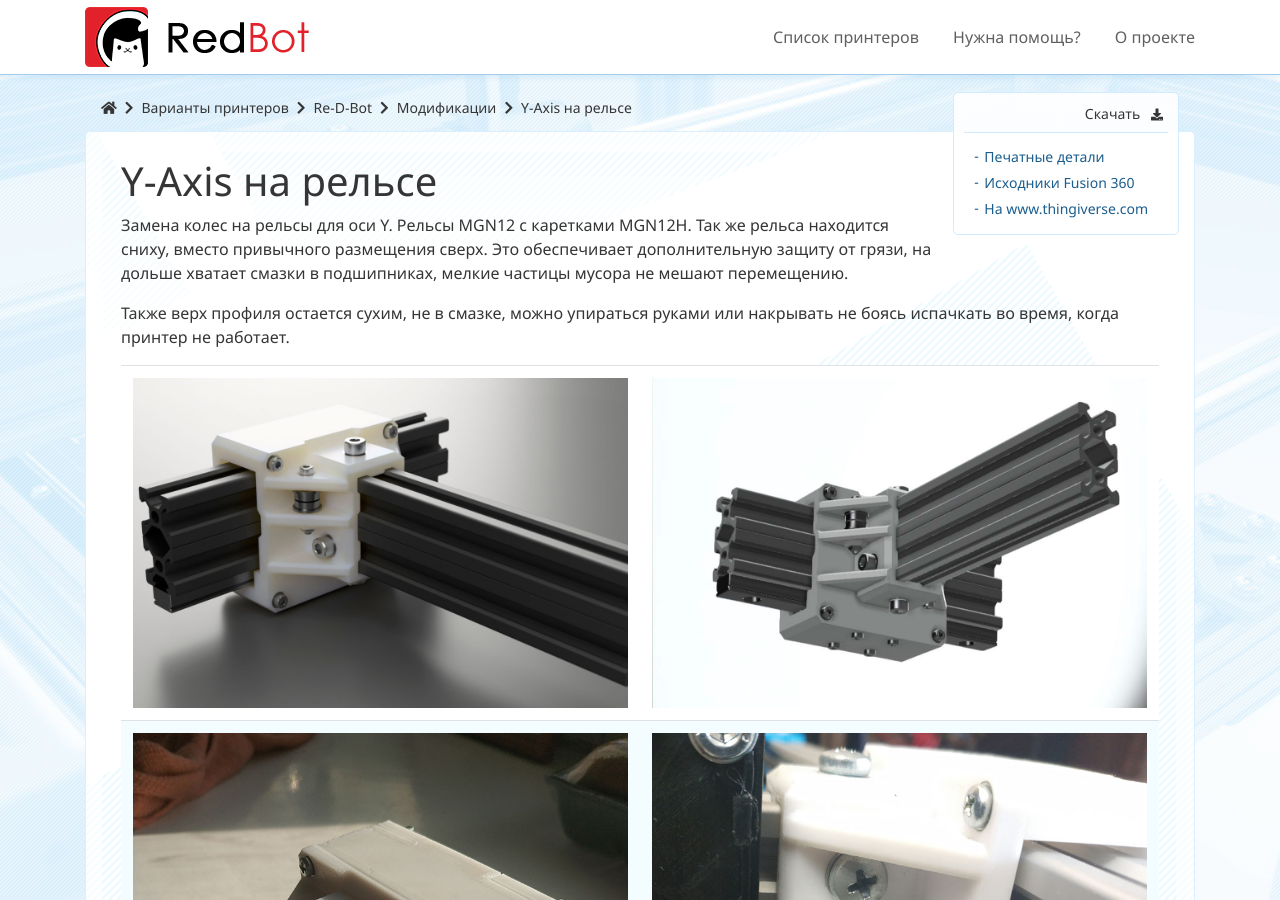
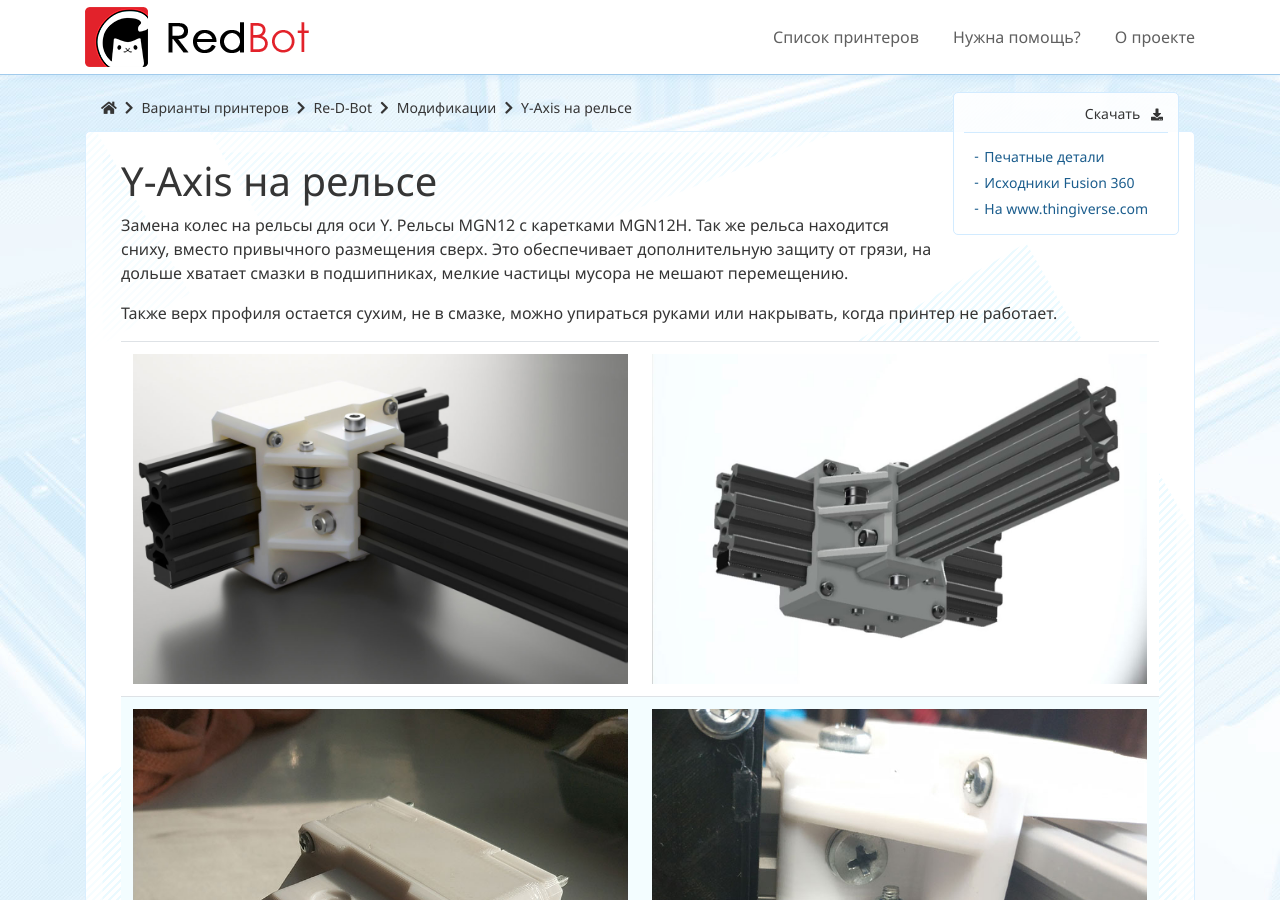
Before and after one commit to NickRimmer/RedBot, a Jekyll site: the page built from pages/ru/printers/v1/mods/list/mgn12_y_axis.md, in a window 1280 px wide and 900 px high. Built offline with Jekyll 4.4.1, drawn with Linux system fonts in a browser that asks for light colours; nearby versions of some CDN libraries; comment, search, counter and statistics services are not loaded.

Commit message:
text update

```diff
--- a/pages/ru/printers/v1/mods/list/mgn12_y_axis.md
+++ b/pages/ru/printers/v1/mods/list/mgn12_y_axis.md
@@ -25,7 +25,7 @@ order: 200
 # Y-Axis на рельсе
 Замена колес на рельсы для оси Y. Рельсы MGN12 с каретками MGN12H. Так же рельса находится сниху, вместо привычного размещения сверх. Это обеспечивает дополнительную защиту от грязи, на дольше хватает смазки в подшипниках, мелкие частицы мусора не мешают перемещению.
 
-Также верх профиля остается сухим, не в смазке, можно упираться руками или накрывать не боясь испачкать во время, когда принтер не работает.
+Также верх профиля остается сухим, не в смазке, можно упираться руками или накрывать, когда принтер не работает.
 
 ![](/assets/img/v1/mods/mgn12_y_axis/01.jpg) | ![](/assets/img/v1/mods/mgn12_y_axis/02.jpg)
 ![](/assets/img/v1/mods/mgn12_y_axis/03.jpg) | ![](/assets/img/v1/mods/mgn12_y_axis/04.jpg)
```
